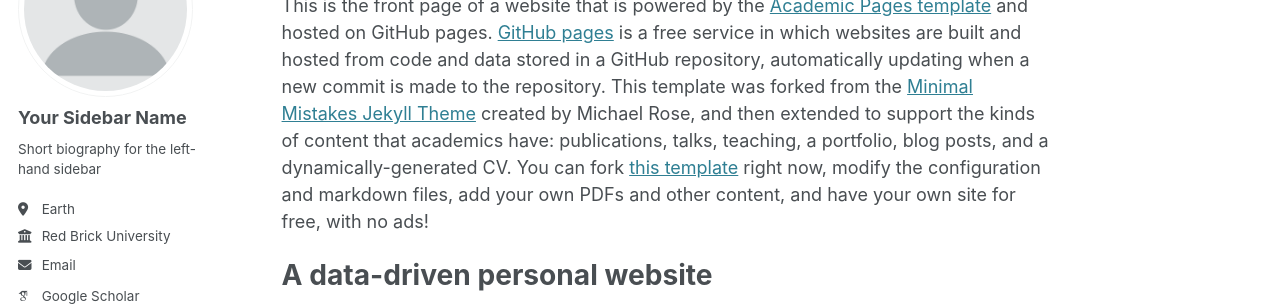
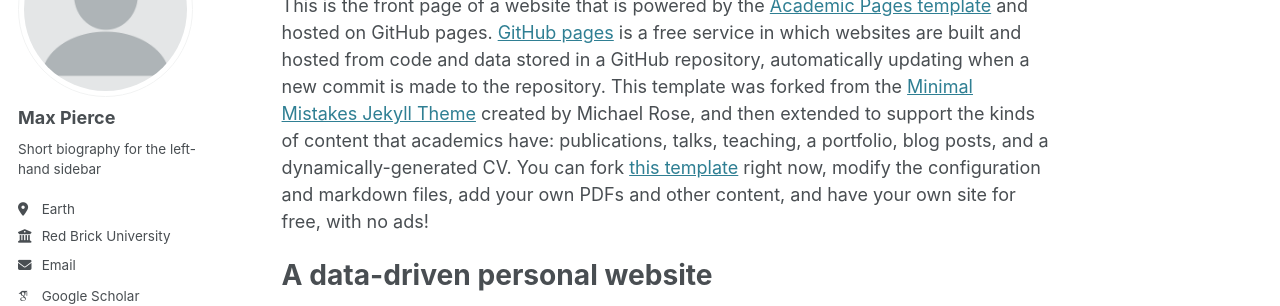
Before and after one commit to mpierce2020/mpierce2020, a Jekyll site: the page built from _pages/about.md, in a window 1280 px wide. Shown: the part 184-490 px from the top of the page. Built offline with Jekyll 4.4.1, drawn with Linux system fonts in a browser that asks for light colours; some web fonts are replaced.

Commit message:
Update _config.yml

```diff
--- a/_config.yml
+++ b/_config.yml
@@ -22,7 +22,7 @@ repository               : "academicpages/academicpages.github.io"
 author:
   # Biographic information
   avatar           : "profile.png"
-  name             : "Your Sidebar Name"
+  name             : "Max Pierce"
   pronouns         : # example: "she/her"
   bio              : "Short biography for the left-hand sidebar"
   location         : "Earth"
```
